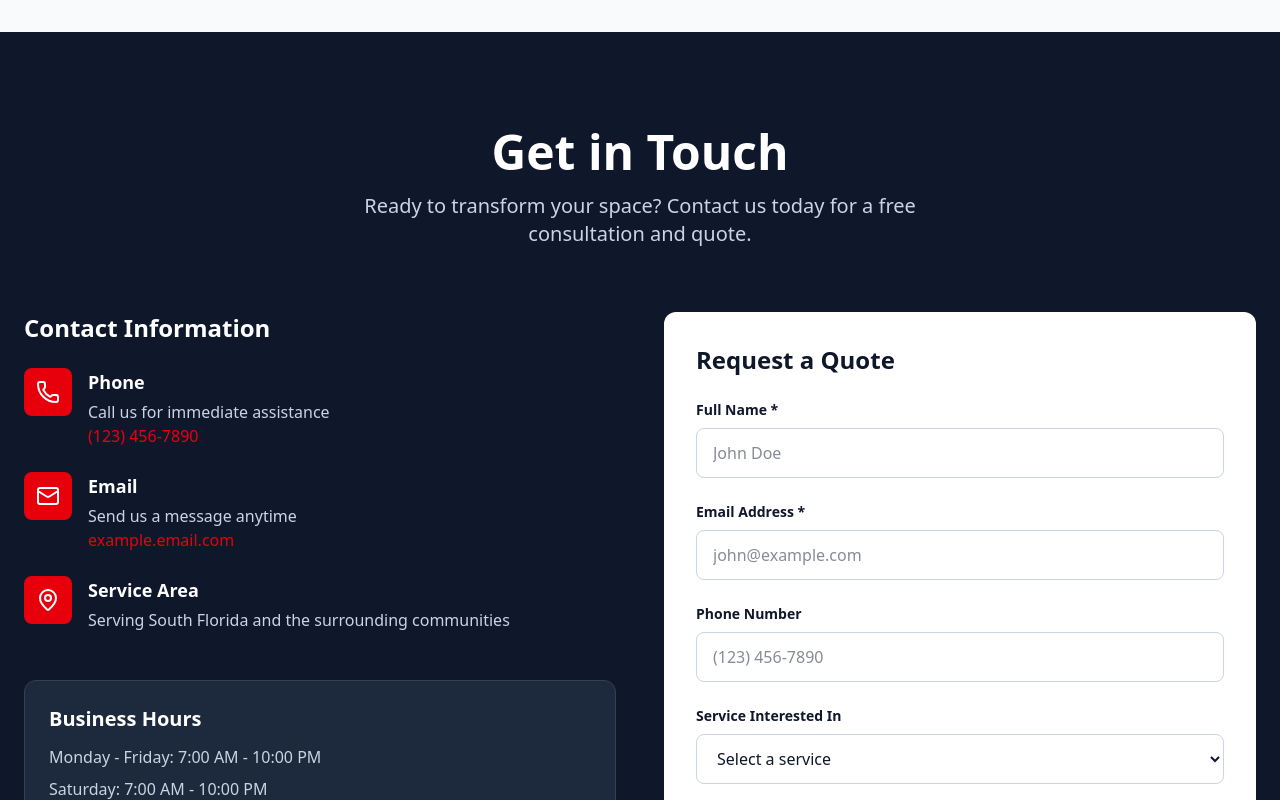
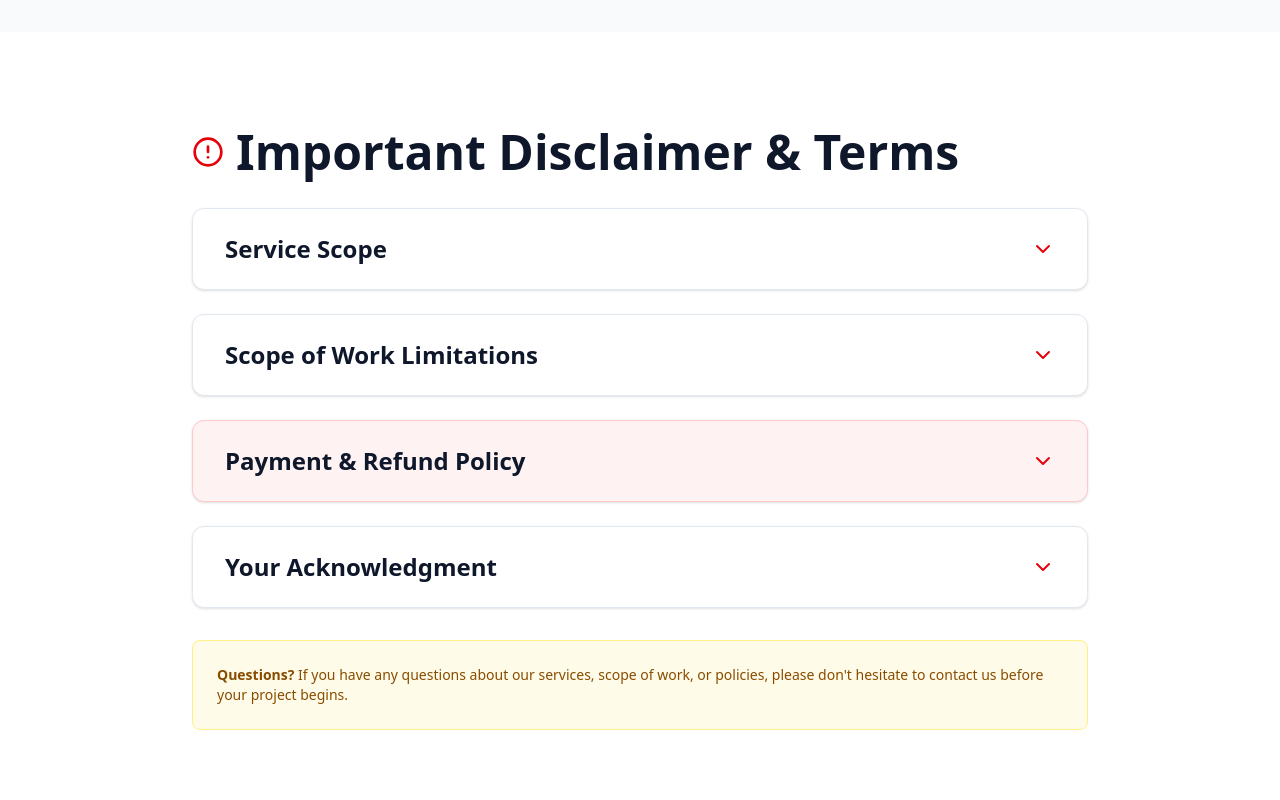
Before and after one commit to codemeariver1/platinum-finish-group, a React (Vite) app: page / in a window 1280 px wide. Shown: the part 5080-5880 px from the top of the page. Built offline with nearby package versions, Linux system fonts and the light colour scheme.

Commit message:
Add disclaimer section
Create Disclaimer.tsx

Use Disclaimer component in App.tsx

```diff
--- a/src/App.tsx
+++ b/src/App.tsx
@@ -3,6 +3,7 @@ import Services from './components/Services';
 import About from './components/About';
 import ServiceAreas from './components/ServiceAreas';
 import Gallery from './components/Gallery';
+import Disclaimer from './components/Disclaimer';
 import Contact from './components/Contact';
 import Footer from './components/Footer';
 
@@ -14,6 +15,7 @@ function App() {
       <About />
       <ServiceAreas />
       <Gallery />
+      <Disclaimer />
       <Contact />
       <Footer />
     </div>
--- /dev/null
+++ b/src/components/Disclaimer.tsx
@@ -0,0 +1,127 @@
+import { AlertCircle, ChevronDown } from 'lucide-react';
+import { useState } from 'react';
+
+interface CollapsibleCardProps {
+  title: string;
+  children: React.ReactNode;
+  id: string;
+  expanded: { [key: string]: boolean };
+  onToggle: (id: string) => void;
+}
+
+const CollapsibleCard = ({ title, children, id, expanded, onToggle }: CollapsibleCardProps) => (
+  <div className="bg-white rounded-xl border border-slate-200 shadow-sm overflow-hidden">
+    <button
+      onClick={() => onToggle(id)}
+      className="w-full px-8 py-6 flex items-center justify-between hover:bg-slate-50 transition-colors"
+    >
+      <h3 className="text-2xl font-bold text-slate-900 text-left">{title}</h3>
+      <ChevronDown
+        className={`w-6 h-6 text-red-600 shrink-0 transition-transform duration-300 ${
+          expanded[id] ? 'rotate-180' : ''
+        }`}
+      />
+    </button>
+    {expanded[id] && (
+      <div className="px-8 pb-6 border-t border-slate-200">
+        {children}
+      </div>
+    )}
+  </div>
+);
+
+export default function Disclaimer() {
+  const [expanded, setExpanded] = useState<{ [key: string]: boolean }>({
+    scope: false,
+    limitations: false,
+    payment: false,
+    acknowledgment: false,
+  });
+
+  const toggleSection = (key: string) => {
+    setExpanded(prev => ({
+      ...prev,
+      [key]: !prev[key]
+    }));
+  };
+
+  return (
+    <section id="disclaimer" className="py-24 px-6 bg-white">
+      <div className="max-w-4xl mx-auto">
+        <div className="flex items-center gap-3 mb-8">
+          <AlertCircle className="w-8 h-8 text-red-600" />
+          <h2 className="text-4xl md:text-5xl font-bold text-slate-900">
+            Important Disclaimer & Terms
+          </h2>
+        </div>
+
+        <div className="space-y-6">
+          {/* Service Scope */}
+          <CollapsibleCard title="Service Scope" id="scope" expanded={expanded} onToggle={toggleSection}>
+            <p className="text-lg text-slate-700 leading-relaxed">
+              Platinum Finish Group LLC is a professional handyman service specializing in minor home
+              repairs, maintenance, and improvement services. We are not a licensed General Contractor (GC)
+              and do not perform any work that requires a general contractor's license or permits under
+              Florida state law or local regulations.
+            </p>
+          </CollapsibleCard>
+
+          {/* Scope of Work Limitations */}
+          <CollapsibleCard title="Scope of Work Limitations" id="limitations" expanded={expanded} onToggle={toggleSection}>
+            <p className="text-lg text-slate-700 leading-relaxed">
+              Our services are strictly limited to tasks that fall within the legal scope of unlicensed
+              handyman work. For projects requiring permitting, structural modifications, plumbing, electrical
+              work, or other regulated trades, we strongly encourage you to consult with appropriately licensed
+              professionals. We are happy to recommend trusted partners for specialized work.
+            </p>
+          </CollapsibleCard>
+
+          {/* Payment & Refund Policy */}
+          <div className="bg-red-50 rounded-xl border border-red-200 shadow-sm overflow-hidden">
+            <button
+              onClick={() => toggleSection('payment')}
+              className="w-full px-8 py-6 flex items-center justify-between hover:bg-red-100 transition-colors"
+            >
+              <h3 className="text-2xl font-bold text-slate-900 text-left">Payment & Refund Policy</h3>
+              <ChevronDown
+                className={`w-6 h-6 text-red-600 shrink-0 transition-transform duration-300 ${
+                  expanded['payment'] ? 'rotate-180' : ''
+                }`}
+              />
+            </button>
+            {expanded['payment'] && (
+              <div className="px-8 pb-6 border-t border-red-200 space-y-3">
+                <p className="text-lg text-slate-700 leading-relaxed">
+                  <span className="font-semibold">No Refunds Once Work Commences:</span> Once materials have
+                  been purchased and/or work has begun on your project, all sales are final. No refunds will
+                  be issued under any circumstances.
+                </p>
+                <p className="text-lg text-slate-700 leading-relaxed">
+                  <span className="font-semibold">Complete Payment Required:</span> Once an initial payment
+                  is made, all remaining project payments must be completed in full. Project work will not
+                  continue until outstanding balances are settled.
+                </p>
+              </div>
+            )}
+          </div>
+
+          {/* Acknowledgment */}
+          <CollapsibleCard title="Your Acknowledgment" id="acknowledgment" expanded={expanded} onToggle={toggleSection}>
+            <p className="text-lg text-slate-700 leading-relaxed">
+              By engaging our services, you acknowledge and fully accept that Platinum Finish Group LLC
+              operates exclusively as a handyman service provider and not as a general contractor. You
+              understand the scope of our work, our limitations, and our policies as outlined above.
+            </p>
+          </CollapsibleCard>
+        </div>
+
+        <div className="mt-8 p-6 bg-yellow-50 rounded-lg border border-yellow-200">
+          <p className="text-sm text-yellow-800">
+            <span className="font-semibold">Questions?</span> If you have any questions about our services,
+            scope of work, or policies, please don't hesitate to contact us before your project begins.
+          </p>
+        </div>
+      </div>
+    </section>
+  );
+}
```
